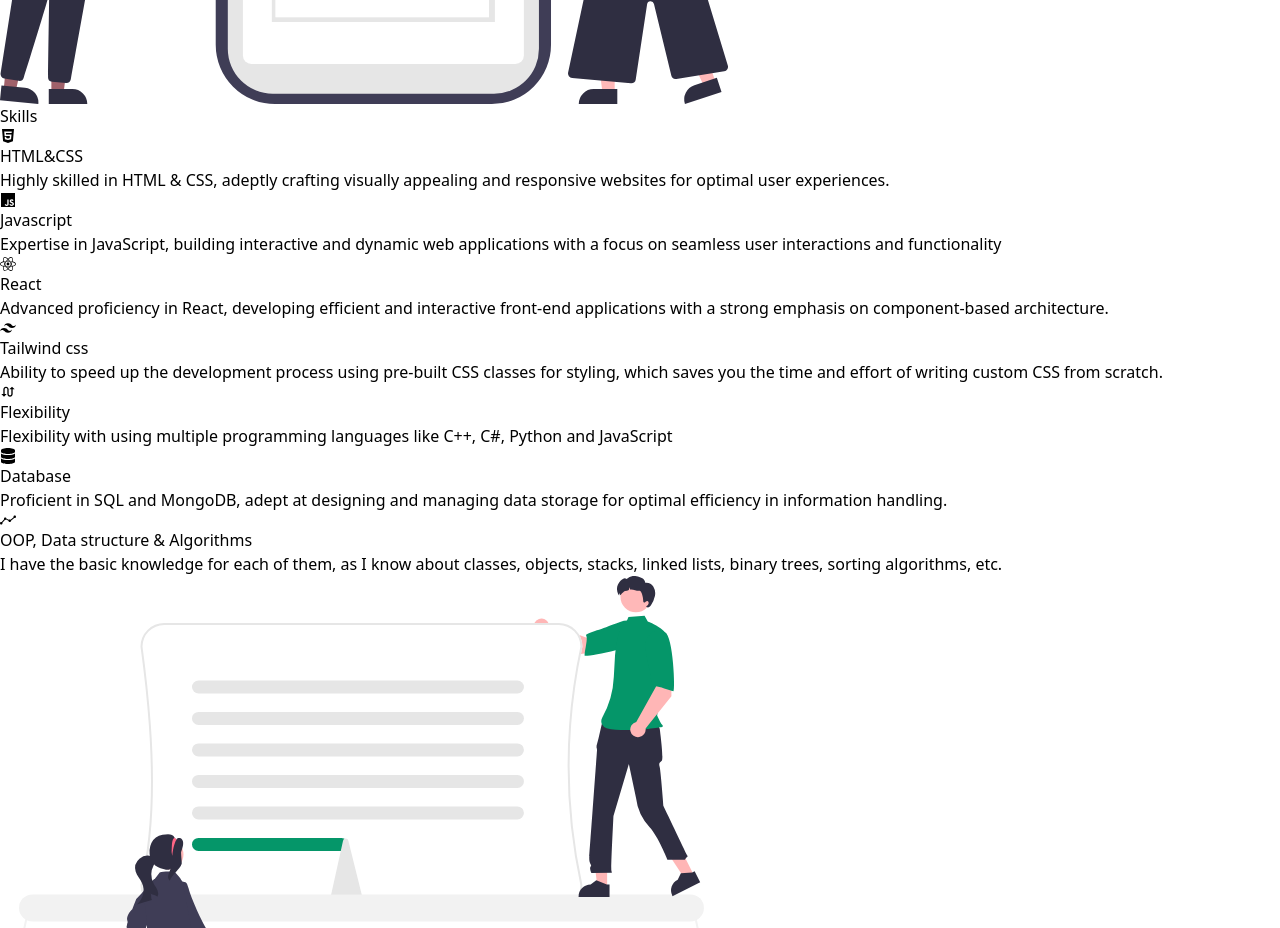
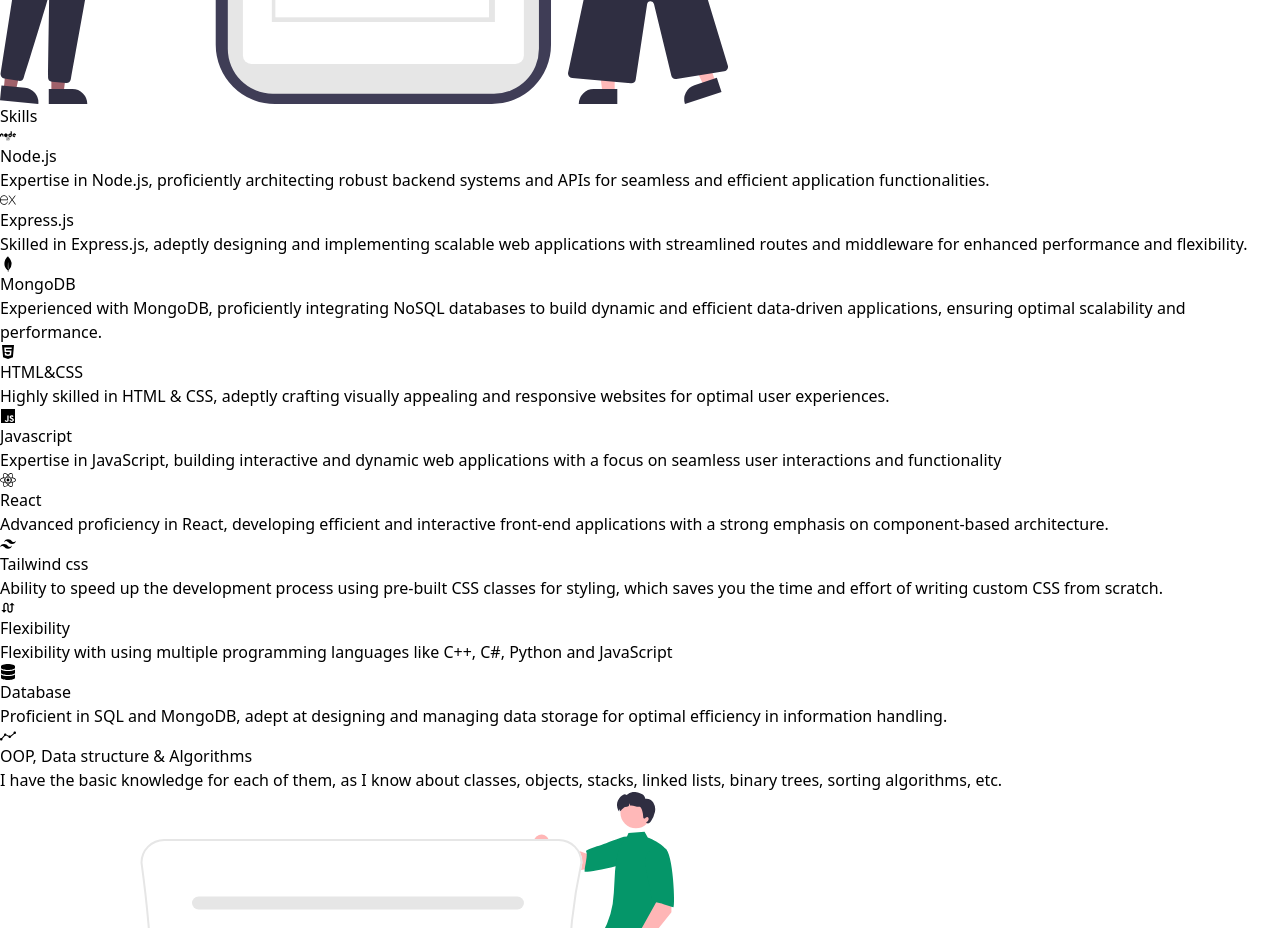
Before and after one commit to khaleed2002/portfolio, a React (Vite) app: page / in a window 1280 px wide. Shown: the part 800-1728 px from the top of the page. Built offline with nearby package versions, Linux system fonts and the light colour scheme.

Commit message:
add back-end skills

```diff
--- a/src/data.jsx
+++ b/src/data.jsx
@@ -1,6 +1,6 @@
 import { nanoid } from 'nanoid'
-import { FaHtml5, FaJs, FaReact, FaDatabase } from 'react-icons/fa'
-import { SiTailwindcss } from 'react-icons/si'
+import { FaHtml5, FaJs, FaReact, FaDatabase, FaNode } from 'react-icons/fa'
+import { SiTailwindcss, SiExpress, SiMongodb } from 'react-icons/si'
 import { MdOutlineSwapCalls } from 'react-icons/md'
 import { SlGraph } from 'react-icons/sl'
 export const links = [
@@ -11,6 +11,24 @@
 ]
 
 export const skills = [
+  {
+    id: nanoid(),
+    title: 'Node.js',
+    icon: <FaNode className="h-16 w-16 text-emerald-500" />,
+    text: 'Expertise in Node.js, proficiently architecting robust backend systems and APIs for seamless and efficient application functionalities.',
+  },
+  {
+    id: nanoid(),
+    title: 'Express.js',
+    icon: <SiExpress className="h-16 w-16 text-emerald-500" />,
+    text: 'Skilled in Express.js, adeptly designing and implementing scalable web applications with streamlined routes and middleware for enhanced performance and flexibility.',
+  },
+  {
+    id: nanoid(),
+    title: 'MongoDB',
+    icon: <SiMongodb className="h-16 w-16 text-emerald-500" />,
+    text: 'Experienced with MongoDB, proficiently integrating NoSQL databases to build dynamic and efficient data-driven applications, ensuring optimal scalability and performance.',
+  },
   {
     id: nanoid(),
     title: 'HTML&CSS',
```
